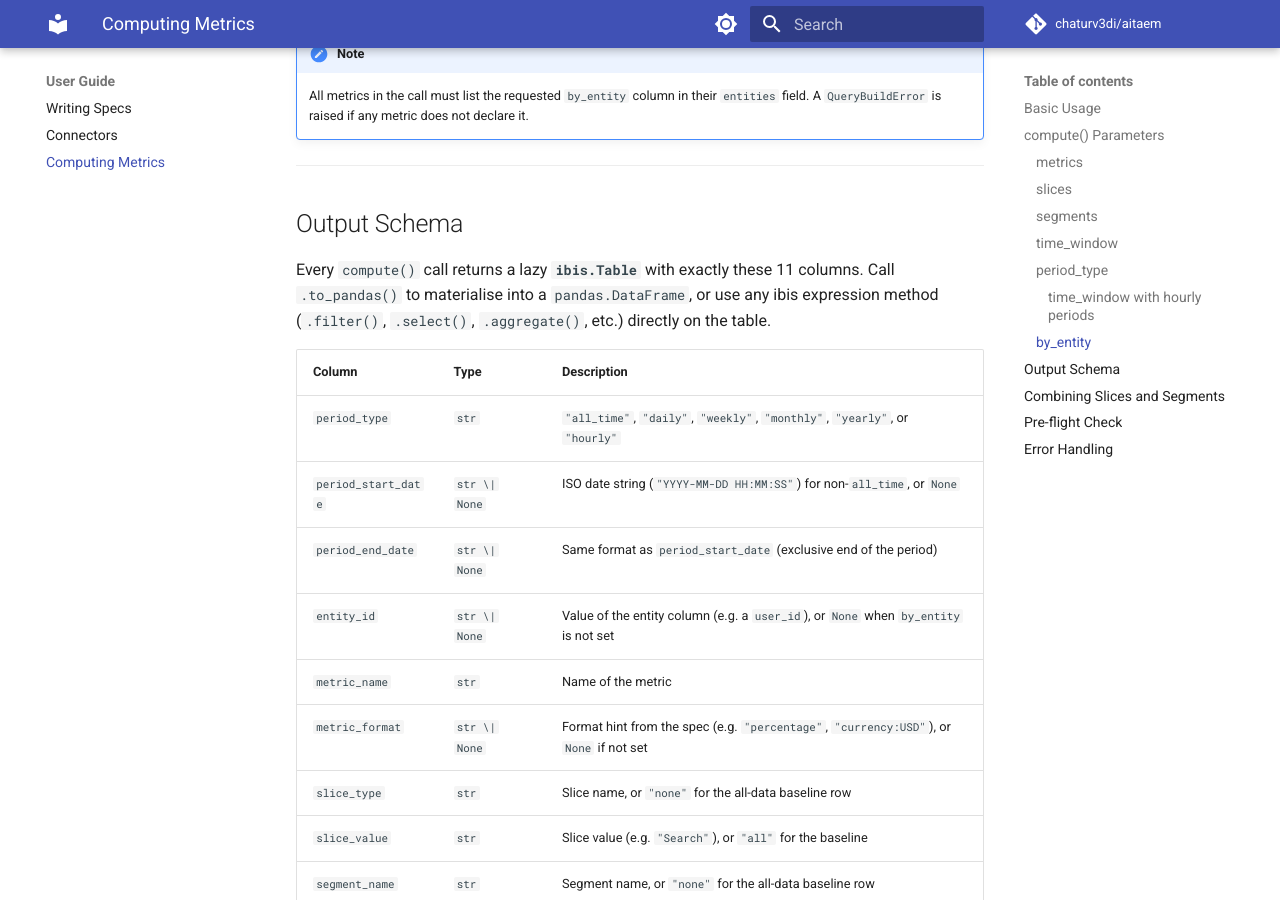
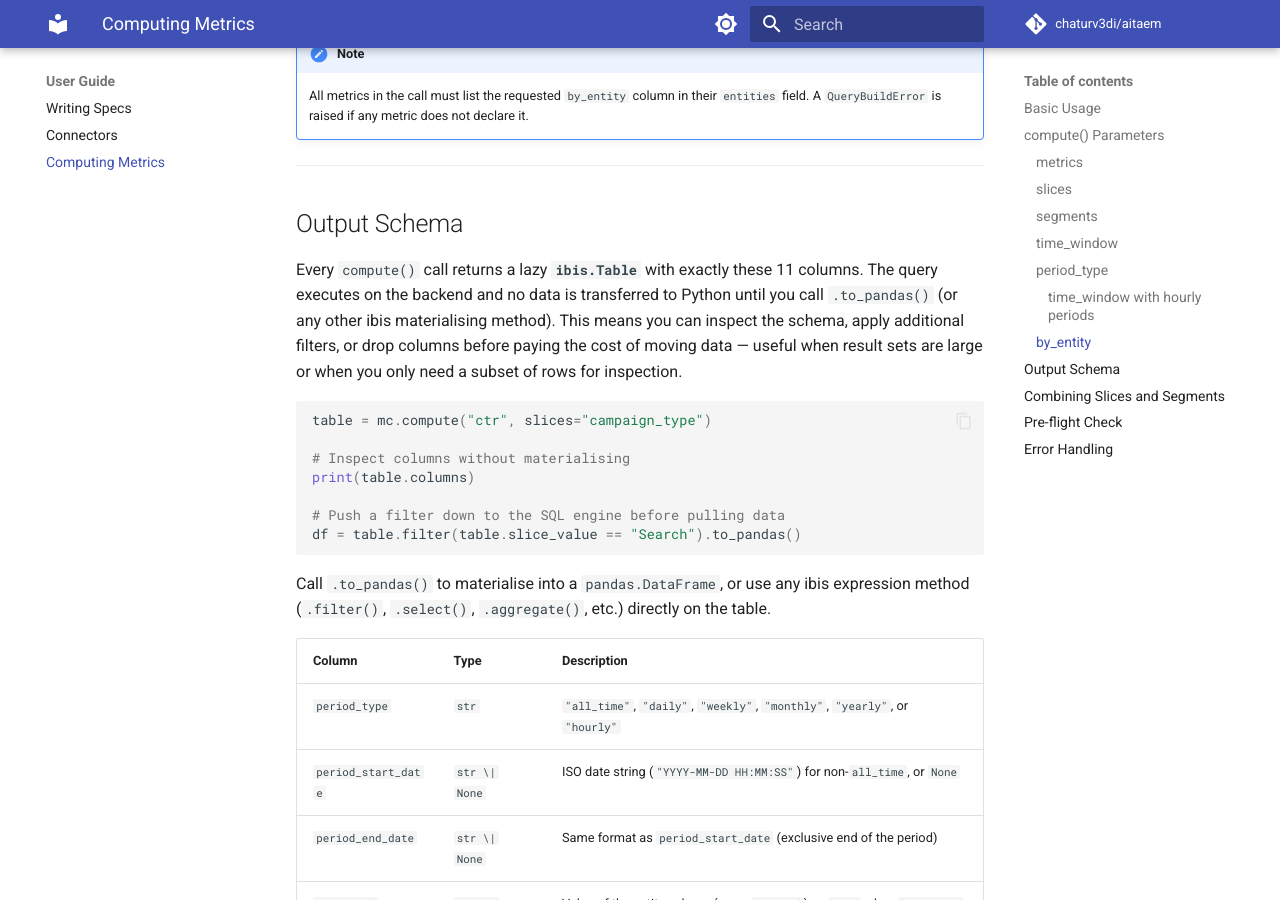
Before and after one commit to chaturv3di/aitaem, an MkDocs documentation site: the page built from docs/user-guide/computing-metrics.md, in a window 1280 px wide and 900 px high, scrolled down 4175 px. Built offline with MkDocs 1.6.1 and Material for MkDocs 9.7.7, drawn with Linux system fonts in a browser that asks for light colours; comment, search, counter and statistics services are not loaded.

Commit message:
docs: explain lazy ibis.Table benefit in computing-metrics guide

````diff
--- a/docs/user-guide/computing-metrics.md
+++ b/docs/user-guide/computing-metrics.md
@@ -183,6 +183,22 @@ table = mc.compute(metrics="ad_ctr")
 ## Output Schema
 
 Every `compute()` call returns a lazy **`ibis.Table`** with exactly these 11 columns.
+The query executes on the backend and no data is transferred to Python until you call
+`.to_pandas()` (or any other ibis materialising method). This means you can inspect
+the schema, apply additional filters, or drop columns before paying the cost of moving
+data — useful when result sets are large or when you only need a subset of rows for
+inspection.
+
+```python
+table = mc.compute("ctr", slices="campaign_type")
+
+# Inspect columns without materialising
+print(table.columns)
+
+# Push a filter down to the SQL engine before pulling data
+df = table.filter(table.slice_value == "Search").to_pandas()
+```
+
 Call `.to_pandas()` to materialise into a `pandas.DataFrame`, or use any ibis
 expression method (`.filter()`, `.select()`, `.aggregate()`, etc.) directly on the table.
 
````
